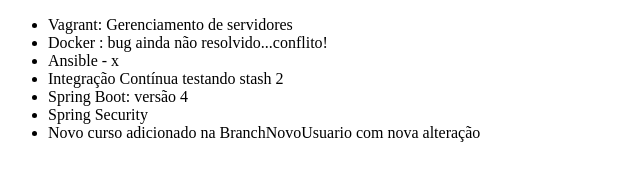
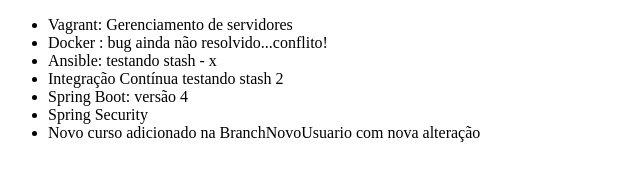
Before and after one commit to dennysarantes/teste-gitLocal, a plain HTML site: page bin/index.html in a window 1280 px wide. Shown: the whole page, without its empty margins (0-640 px from the left). Drawn offline with Linux system fonts and the light colour scheme.

Commit message:
tentando voltar o stash

```diff
--- a/bin/index.html
+++ b/bin/index.html
@@ -10,7 +10,7 @@
 	<ul>
 		<li>Vagrant: Gerenciamento de servidores</li>
 		<li>Docker : bug ainda não resolvido...conflito!</li>
-		<li>Ansible - x</li>
+		<li>Ansible: testando stash - x</li>
 		<li>Integração Contínua testando stash 2</li>
 		<li>Spring Boot: versão 4</li>
 		<li>Spring Security</li>
```
Also changed, not shown: src/index.html (+1 -1 lines).
